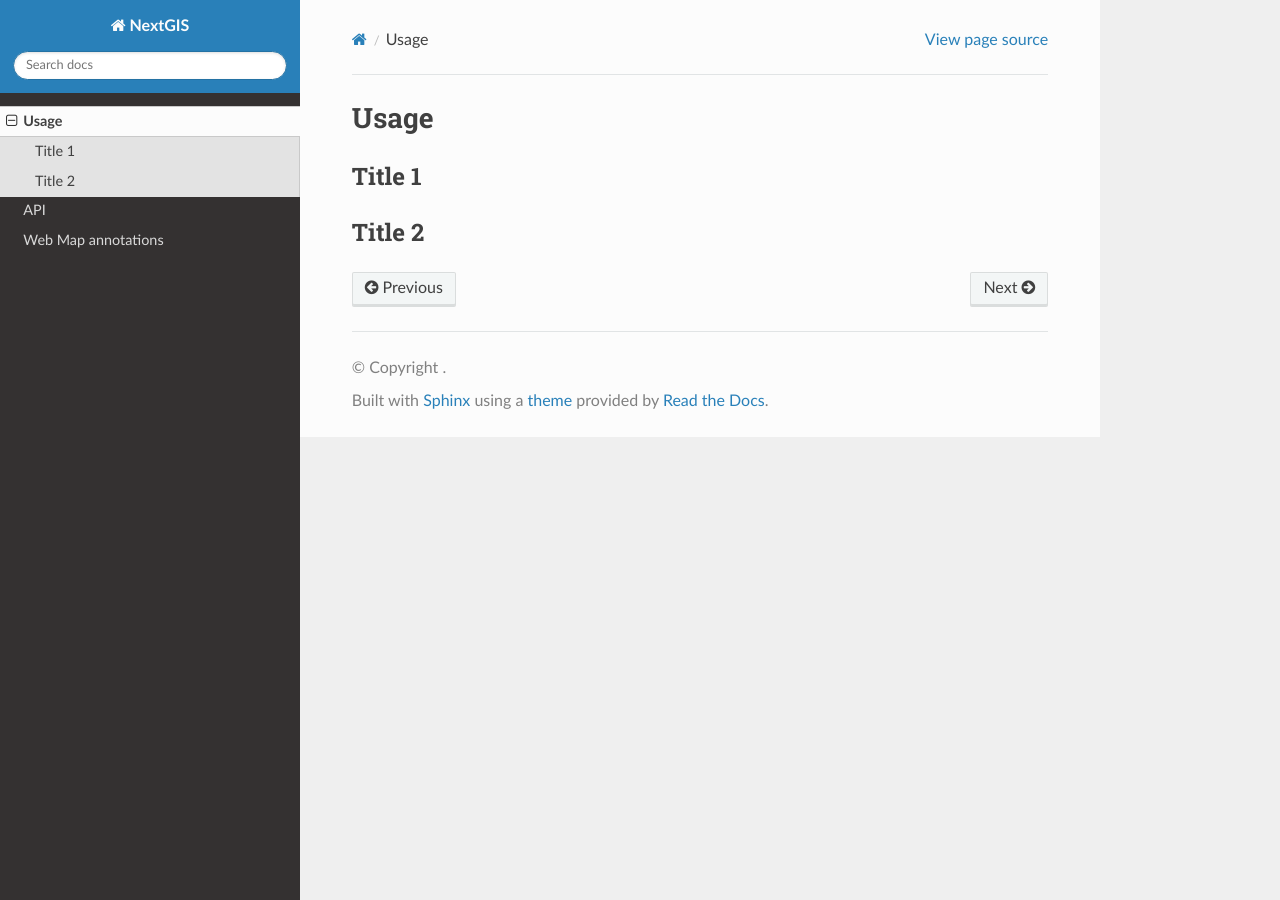
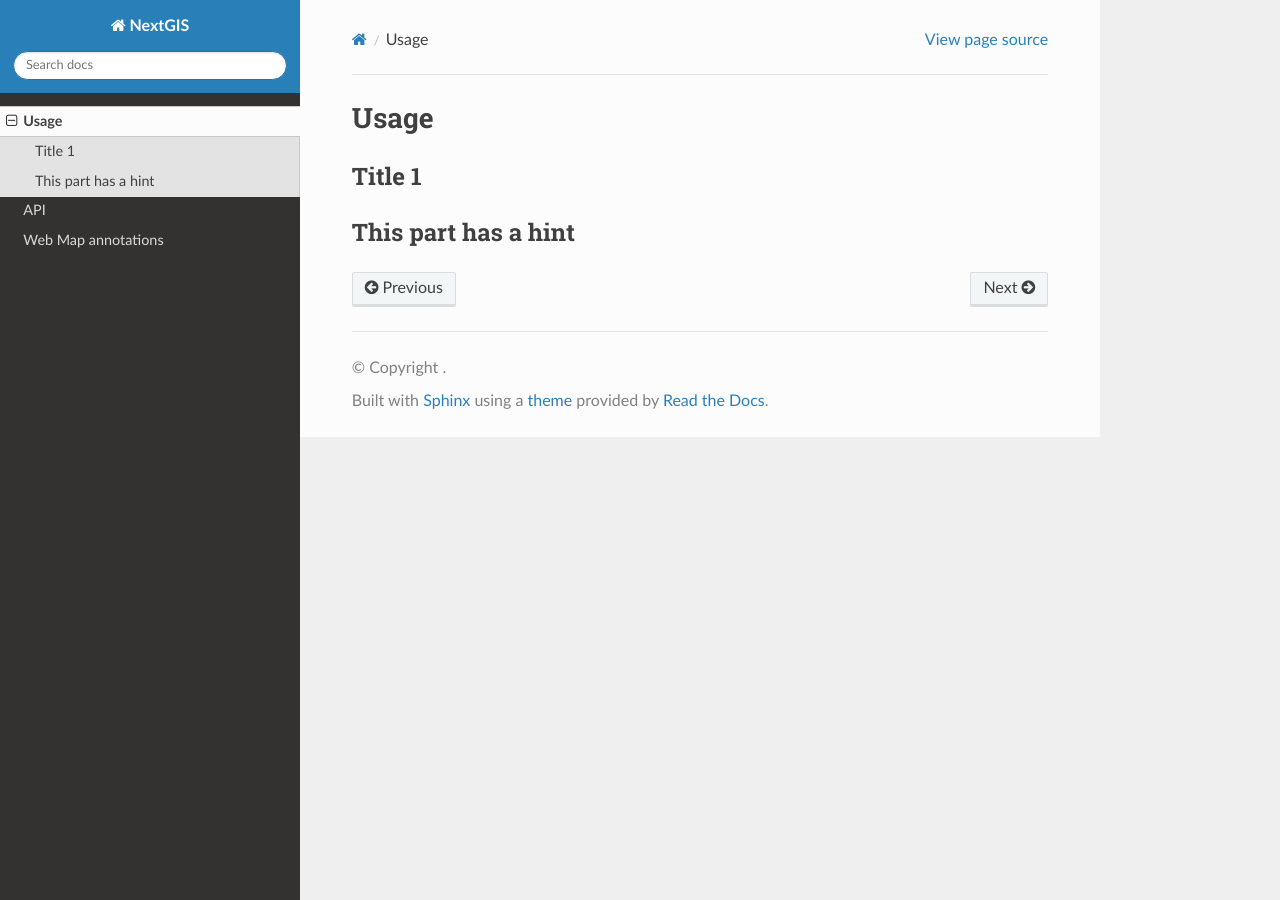
Before and after one commit to G-Jul/nextgisstaging, a Sphinx documentation site: the page built from docs/source/usage.rst, in a window 1280 px wide. Built offline with Sphinx 7.4.7 and the Read the Docs theme 3.1.0, drawn with Linux system fonts in a browser that asks for light colours.

Commit message:
Update usage.rst
title change

```diff
--- a/docs/source/usage.rst
+++ b/docs/source/usage.rst
@@ -4,8 +4,8 @@ Usage
 Title 1
 ---------
 
-Title 2
---------
+This part has a hint
+----------------------
 
 .. hint:: A hint
    :collapsible: closed
```
